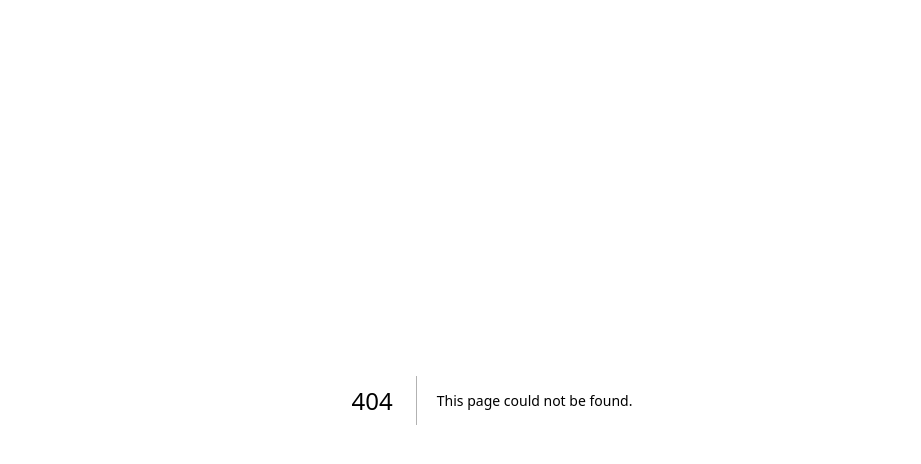
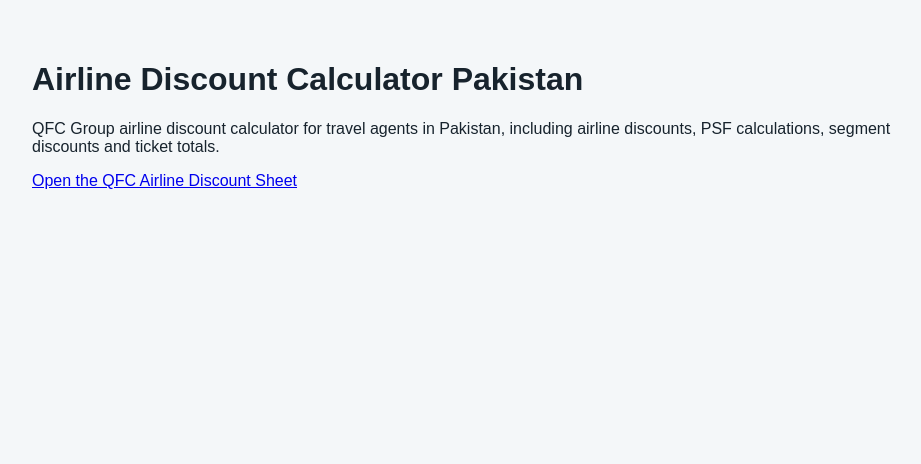
Before and after one commit to athergb/discountsheet, a Next.js app: page /airline-discount-calculator in a window 1280 px wide. Before the commit this address had no page. Shown: the top 464 px of the page, without its empty margins (148-1069 px from the left). Built offline with nearby package versions, Linux system fonts and the light colour scheme.

Commit message:
Add airline discount calculator SEO route

```diff
--- /dev/null
+++ b/app/airline-discount-calculator/page.js
@@ -0,0 +1,26 @@
+import Link from "next/link";
+
+export const metadata = {
+  title: "Airline Discount Calculator Pakistan | QFC Group",
+  description:
+    "QFC Group airline discount calculator for travel agents in Pakistan. Calculate airline discounts, PSF, segment discounts and ticket totals.",
+  alternates: {
+    canonical: "https://discountsheet.vercel.app/airline-discount-calculator/",
+  },
+};
+
+export default function AirlineDiscountCalculatorPage() {
+  return (
+    <main style={{ padding: "40px", maxWidth: "1000px", margin: "0 auto" }}>
+      <h1>Airline Discount Calculator Pakistan</h1>
+      <p>
+        QFC Group airline discount calculator for travel agents in Pakistan,
+        including airline discounts, PSF calculations, segment discounts and
+        ticket totals.
+      </p>
+      <p>
+        <Link href="/">Open the QFC Airline Discount Sheet</Link>
+      </p>
+    </main>
+  );
+}
```
